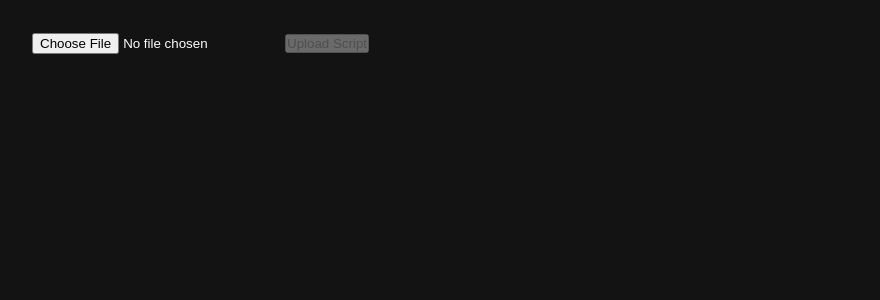
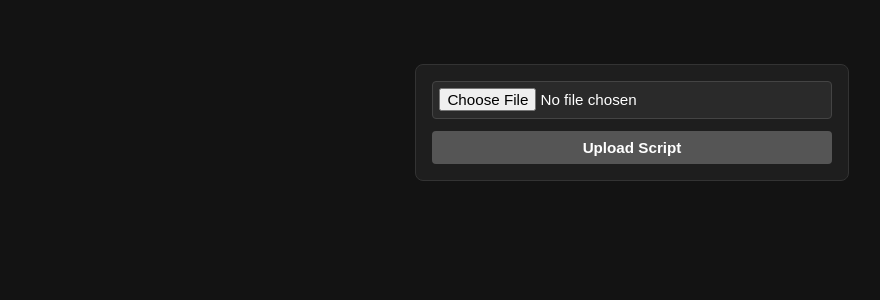
Before and after one commit to kofiarhin/script-reader, a React (Vite) app in the folder client/: page / in a window 1280 px wide. Shown: the top 300 px of the page, without its empty margins (8-888 px from the left). Built offline with nearby package versions, Linux system fonts and the light colour scheme.

Commit message:
fixed ui issues

```diff
--- a/client/src/App.jsx
+++ b/client/src/App.jsx
@@ -11,7 +11,12 @@ const App = () => {
     <div>
       <section id="heading">
         <div className="container">
-          <TextUpload onUpload={handleUpload} />
+          {text && (
+            <button onClick={() => setText(null)} className="btn">
+              New
+            </button>
+          )}
+          {!text && <TextUpload onUpload={handleUpload} />}
         </div>
       </section>
       {text && <AnimatedScrollText text={text} />}
--- a/client/src/components/AnimatedScrollText/AnimatedScrollText.jsx
+++ b/client/src/components/AnimatedScrollText/AnimatedScrollText.jsx
@@ -7,7 +7,7 @@ const AnimatedScrollText = ({ text }) => {
   const [speed, setSpeed] = useState(1); // scroll step
 
   useEffect(() => {
-    const intervalDelay = 80;
+    const intervalDelay = 60;
 
     const interval = setInterval(() => {
       if (!isPaused && scrollRef.current) {
--- a/client/src/components/AnimatedScrollText/animatedScrollText.styles.scss
+++ b/client/src/components/AnimatedScrollText/animatedScrollText.styles.scss
@@ -1,12 +1,11 @@
 #scroll-container {
-  height: 60vh;
+  height: 100vh;
   overflow-y: hidden;
   background-color: #0a0a0a;
   border-radius: 6px;
   padding: 0;
   scroll-behavior: smooth;
   margin: 1rem auto;
-  height: 100vh;
 }
 
 #scroll-content {
@@ -23,29 +22,108 @@
   text-align: center;
   white-space: pre-wrap;
   margin-bottom: 1rem;
-}
-
-#pause-btn {
-  display: block;
-  cursor: pointer;
-  transition: background 0.2s ease;
-  background-color: blue;
-
-  &:hover {
-    background: #333;
-  }
+  font-family: "Fira Sans", sans-serif;
 }
 
 #controls {
   display: flex;
+  flex-wrap: wrap;
+  align-items: center;
   justify-content: space-between;
-  align-items: center;
-  padding: 0rem 2rem;
-}
+  gap: 1rem;
+  padding: 1rem 2rem;
+  background-color: #0f0f0f;
+  border-radius: 6px;
+  border: 1px solid #222;
+  margin-bottom: 1rem;
 
-#restart-btn {
-  background-color: red;
-  padding: 0.8rem 2rem;
+  #pause-btn,
+  #restart-btn {
+    cursor: pointer;
+    padding: 0.6rem 1.5rem;
+    font-size: 0.95rem;
+    font-weight: 600;
+    border: none;
+    border-radius: 4px;
+    color: #fff;
+    transition: background-color 0.2s ease;
+  }
+
+  #pause-btn {
+    background-color: #007bff;
+
+    &:hover {
+      background-color: #005ecb;
+    }
+  }
+
+  #restart-btn {
+    background-color: #dc3545;
+
+    &:hover {
+      background-color: #a72833;
+    }
+  }
+
+  #speed-control {
+    display: flex;
+    align-items: center;
+    gap: 0.75rem;
+    flex: 1;
+
+    label {
+      font-size: 0.85rem;
+      color: #ccc;
+      white-space: nowrap;
+      min-width: 60px;
+    }
+
+    input[type="range"] {
+      flex: 1;
+      height: 4px;
+      cursor: pointer;
+      appearance: none;
+      background: #333;
+      border-radius: 5px;
+      transition: background 0.2s ease;
+      accent-color: #00ffd5;
+      min-width: 120px;
+      max-width: 100%;
+
+      &:hover {
+        background: #444;
+      }
+
+      &::-webkit-slider-thumb {
+        appearance: none;
+        width: 16px;
+        height: 16px;
+        border-radius: 50%;
+        background-color: #00ffd5;
+        border: none;
+        transition: transform 0.2s;
+      }
+
+      &::-moz-range-thumb {
+        width: 16px;
+        height: 16px;
+        border-radius: 50%;
+        background-color: #00ffd5;
+        border: none;
+      }
+
+      &::-webkit-slider-runnable-track {
+        height: 4px;
+        border-radius: 4px;
+      }
+
+      &::-moz-range-track {
+        height: 4px;
+        border-radius: 4px;
+        background: #333;
+      }
+    }
+  }
 }
 
 @media (max-width: 480px) {
@@ -57,4 +135,30 @@
     font-size: 1.2rem;
     line-height: 2rem;
   }
+
+  #controls {
+    flex-direction: column;
+    align-items: stretch;
+    padding: 1rem;
+
+    #pause-btn,
+    #restart-btn {
+      width: 100%;
+      text-align: center;
+    }
+
+    #speed-control {
+      flex-direction: column;
+      align-items: stretch;
+      gap: 0.5rem;
+
+      label {
+        text-align: left;
+      }
+
+      input[type="range"] {
+        width: 100%;
+      }
+    }
+  }
 }
--- a/client/src/components/TextUPload/TextUpload.jsx
+++ b/client/src/components/TextUPload/TextUpload.jsx
@@ -9,7 +9,6 @@ const TextUpload = ({ onUpload }) => {
     if (!file) return;
 
     const text = await file.text();
-    console.log(text);
     onUpload(text);
   };
 
--- a/client/src/components/TextUPload/textUpload.styles.scss
+++ b/client/src/components/TextUPload/textUpload.styles.scss
@@ -0,0 +1,53 @@
+#upload-form {
+  display: flex;
+  flex-direction: column;
+  gap: 0.75rem;
+  padding: 1rem;
+  min-width: 280px;
+  max-width: 400px;
+  margin: 2rem auto;
+  background-color: #1e1e1e;
+  border: 1px solid #333;
+  border-radius: 8px;
+  color: #f0f0f0;
+
+  input[type="file"] {
+    padding: 0.4rem;
+    border: 1px solid #444;
+    border-radius: 4px;
+    font-size: 0.95rem;
+    background-color: #2a2a2a;
+    color: #fff;
+  }
+
+  button {
+    padding: 0.5rem 1rem;
+    font-size: 0.95rem;
+    font-weight: 600;
+    background-color: #007b7f;
+    color: #fff;
+    border: none;
+    border-radius: 4px;
+    cursor: pointer;
+    transition: background-color 0.2s ease;
+
+    &:hover:enabled {
+      background-color: #00a1a6;
+    }
+
+    &:disabled {
+      background-color: #555;
+      cursor: not-allowed;
+    }
+  }
+
+  @media (max-width: 480px) {
+    padding: 0.75rem;
+    gap: 0.5rem;
+
+    input[type="file"],
+    button {
+      font-size: 0.9rem;
+    }
+  }
+}
```
